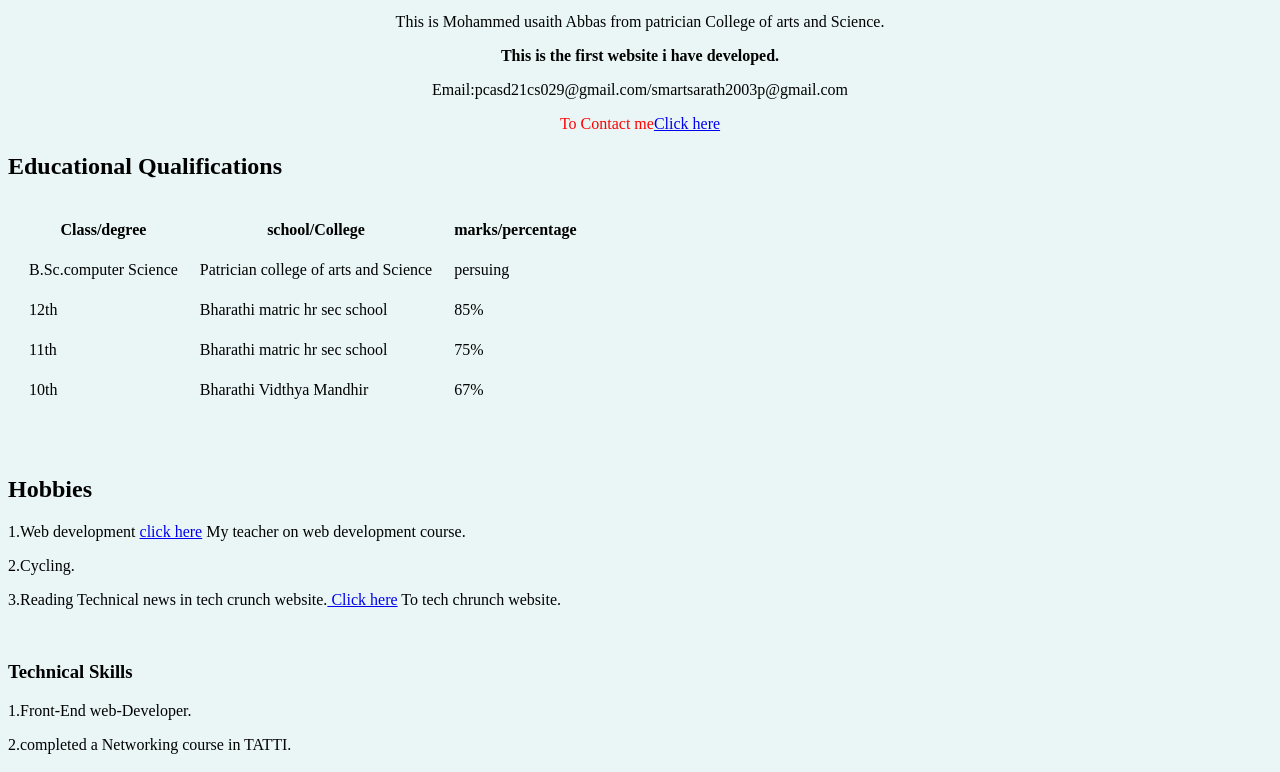
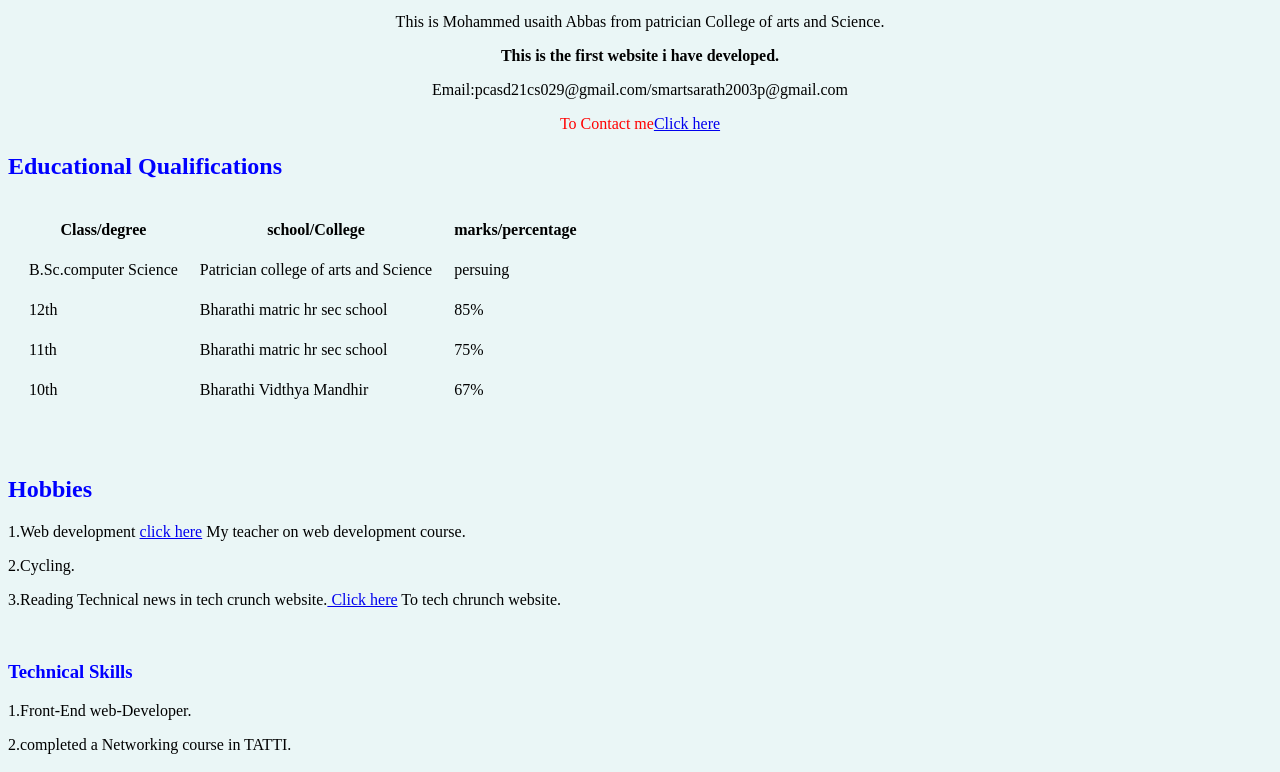
Before and after one commit to usaithabbas/project-1, a plain HTML site: page index.html in a window 1280 px wide. Shown: the part 321-1093 px from the top of the page. Drawn offline with Linux system fonts and the light colour scheme; files that its build step writes are made by us from their sources.

Commit message:
Update index.html
here i added a link tag so that i can access my css file to make changes in my index.html and contact page program

```diff
--- a/index.html
+++ b/index.html
@@ -9,13 +9,9 @@
   <title>
    index
   </title>
-  <style>
-  body{
-    background-color: #EAF6F6;
-  }
-  </style>
+ <link  rel="stylesheet" href="css/styles.css">
  </head>
-  <body>
+  <body bgcolor="#EAF6F6">
    <marquee><h1>RESUME</h1></marquee>
     <table cellspacing="10">
      <tr>
```
